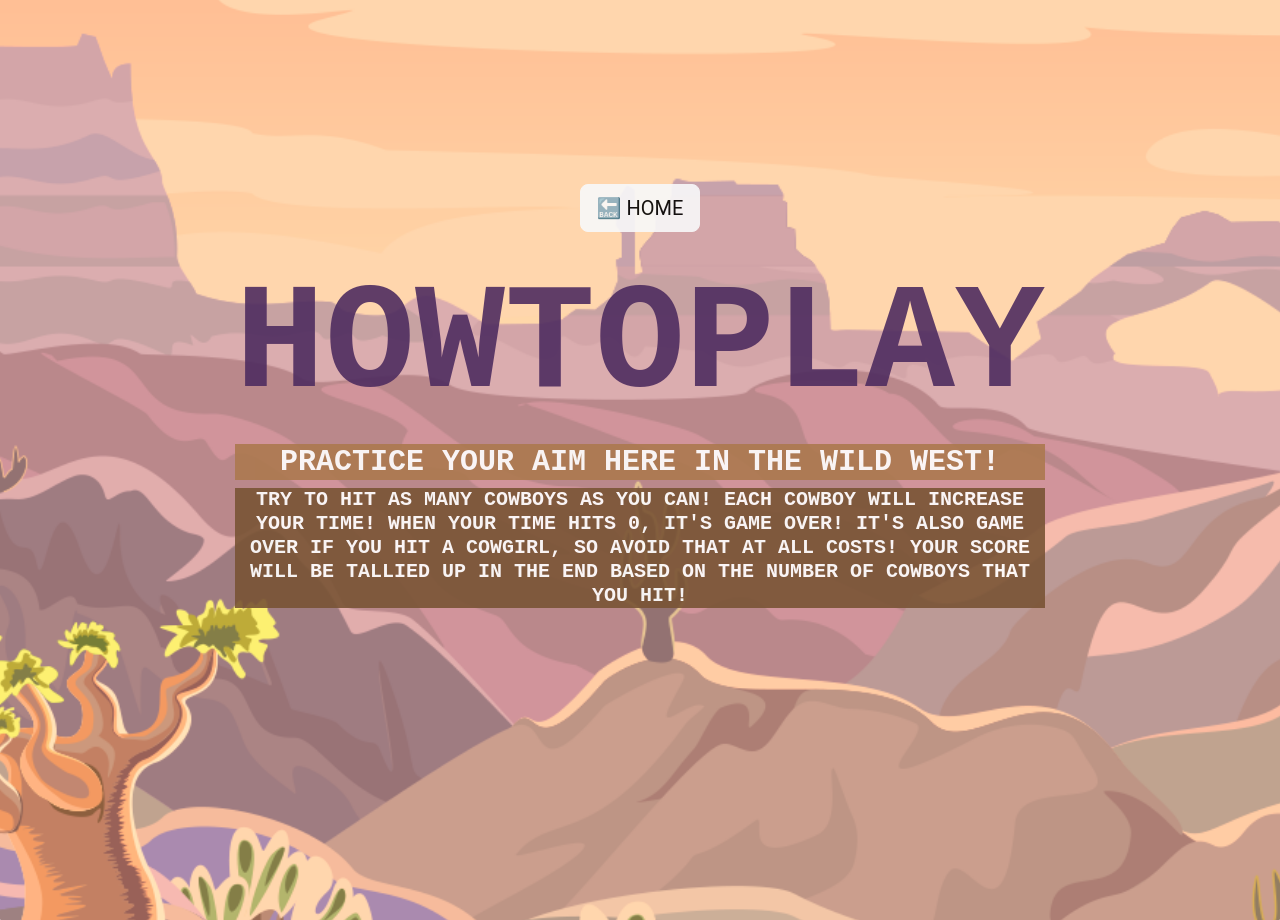
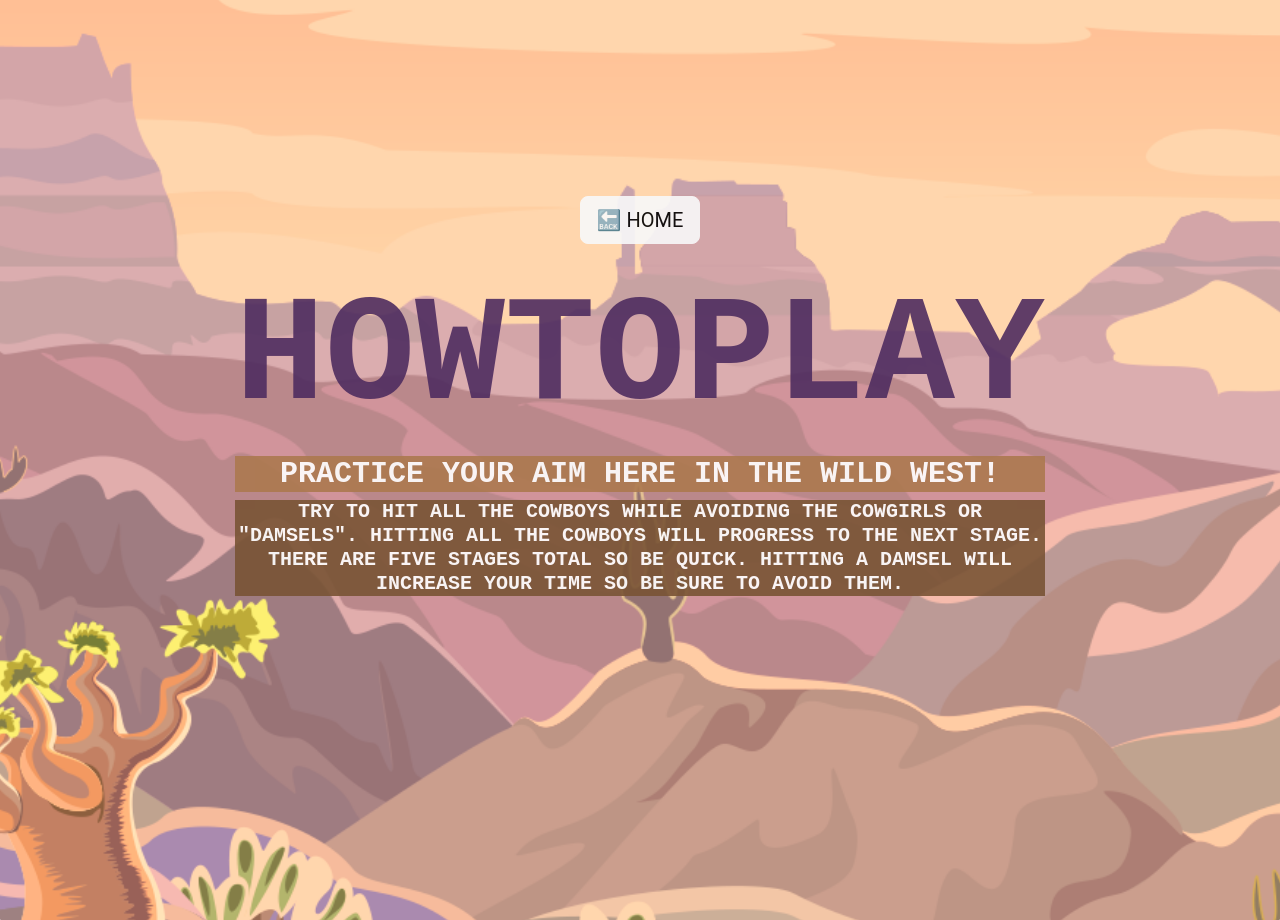
Before and after one commit to DrProfDavis/shootem-up-showdown, a React (Create React App) app in the folder client/: page /howtoplay in a window 1280 px wide. Built offline with nearby package versions, Linux system fonts and the light colour scheme.

Commit message:
How to play

```diff
--- a/client/src/pages/HowToPlay.js
+++ b/client/src/pages/HowToPlay.js
@@ -18,7 +18,7 @@ const HowToPlay = () => {
         <h1>HowToPlay</h1>
         {/* <Card className='card-txt'> */}
           <h5>Practice your aim here in the wild west!</h5>
-          <h6>Try to hit as many cowboys as you can! Each cowboy will increase your time! When your time hits 0, it's game over! It's also game over if you hit a cowgirl, so avoid that at all costs! Your score will be tallied up in the end based on the number of cowboys that you hit!</h6>
+          <h6>Try to hit all the cowboys while avoiding the cowgirls or "damsels". Hitting all the cowboys will progress to the next stage. There are five stages total so be quick. Hitting a damsel will increase your time so be sure to avoid them.</h6>
         {/* </Card> */}
       </main>
     </div>
```
